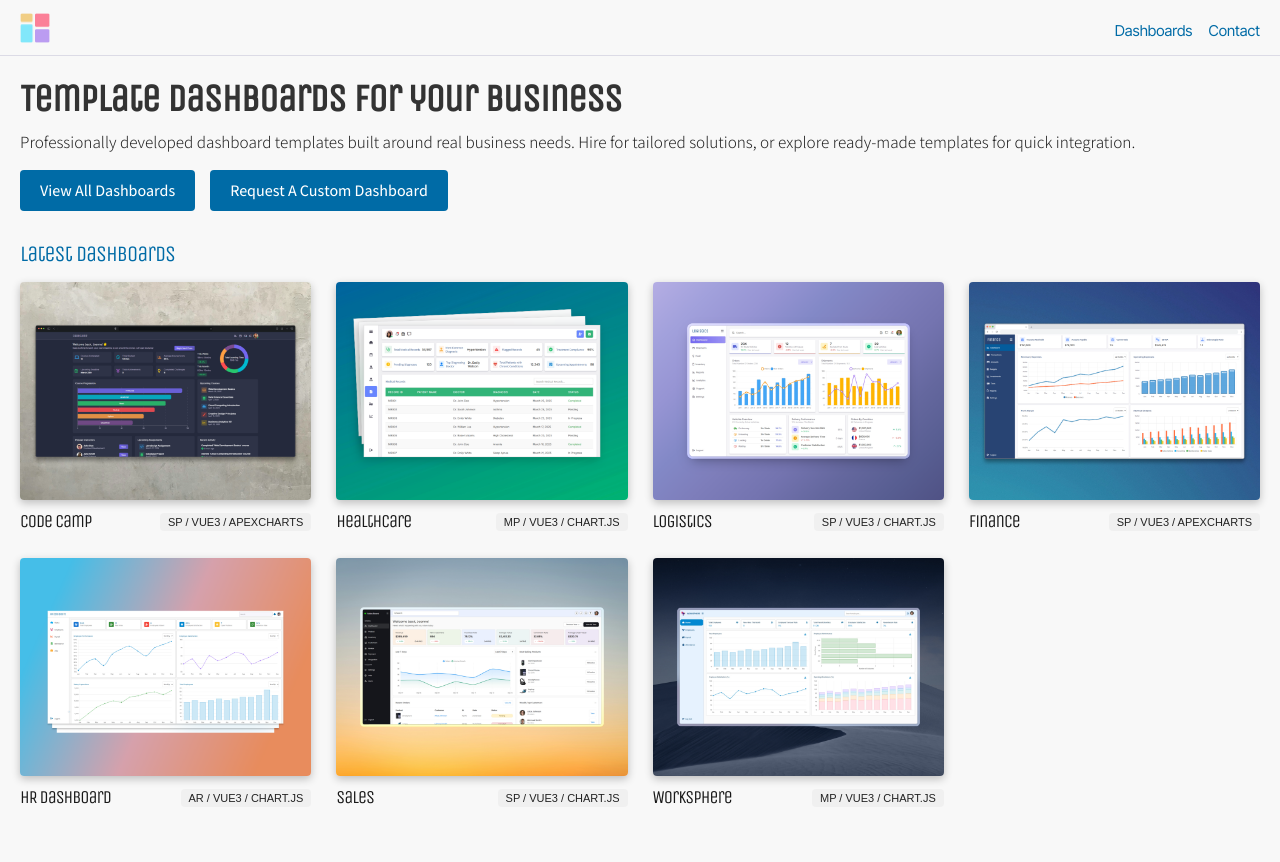
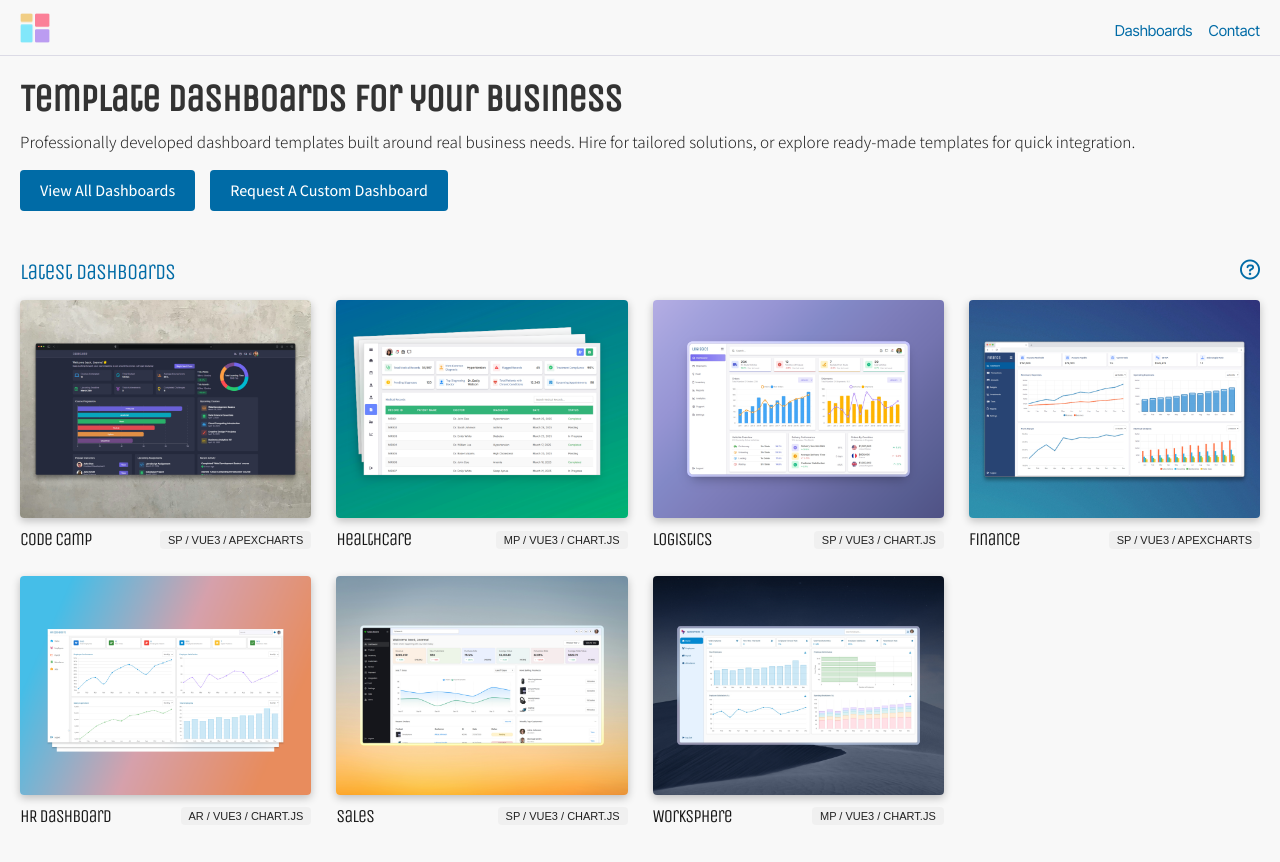
Before and after one commit to joseph-johnson27001/dashboard-website, a Vue app: page / in a window 1280 px wide. Shown: the top 862 px of the page. Built offline with nearby package versions, Linux system fonts and the light colour scheme.

Commit message:
Information modal on home page

```diff
--- a/src/views/HomePage.vue
+++ b/src/views/HomePage.vue
@@ -24,7 +24,14 @@
     </section>
 
     <section class="dashboard-section">
-      <h2>Latest Dashboards</h2>
+      <div class="latest-header">
+        <h2>Latest Dashboards</h2>
+        <i
+          class="far fa-circle-question info-icon"
+          @click="showInfo = true"
+          title="Dashboard Information"
+        ></i>
+      </div>
       <div class="dashboard-grid">
         <DashboardDemoCard
           v-for="(demo, index) in demos"
@@ -53,20 +60,25 @@
       @buy-now="buyNow"
     />
   </div>
+  <!-- Information Modal Card -->
+  <InformationModalCard :isOpen="showInfo" @close-modal="showInfo = false" />
 </template>
 
 <script>
 import DashboardDemoCard from "@/components/UI/DashboardDemoCard.vue";
 import DashboardModalCard from "@/components/UI/DashboardModalCard.vue";
+import InformationModalCard from "@/components/UI/InformationModalCard.vue";
 
 export default {
   name: "HomePage",
   components: {
     DashboardDemoCard,
     DashboardModalCard,
+    InformationModalCard,
   },
   data() {
     return {
+      showInfo: false,
       demos: [
         {
           name: "Code Camp",
@@ -221,6 +233,13 @@ export default {
   background-color: #004f7c;
 }
 
+.latest-header {
+  display: flex;
+  flex-direction: row;
+  justify-content: space-between;
+  align-items: center;
+}
+
 /* Section Headers */
 .dashboard-section h2 {
   font-size: 22px;
@@ -237,6 +256,13 @@ export default {
   grid-template-columns: repeat(4, 1fr);
   gap: 25px;
   margin-bottom: 20px;
+}
+
+.info-icon {
+  font-size: 20px;
+  color: #006ba6;
+  cursor: pointer;
+  transition: transform 0.2s ease, opacity 0.2s ease;
 }
 
 @media (max-width: 1200px) {
```
